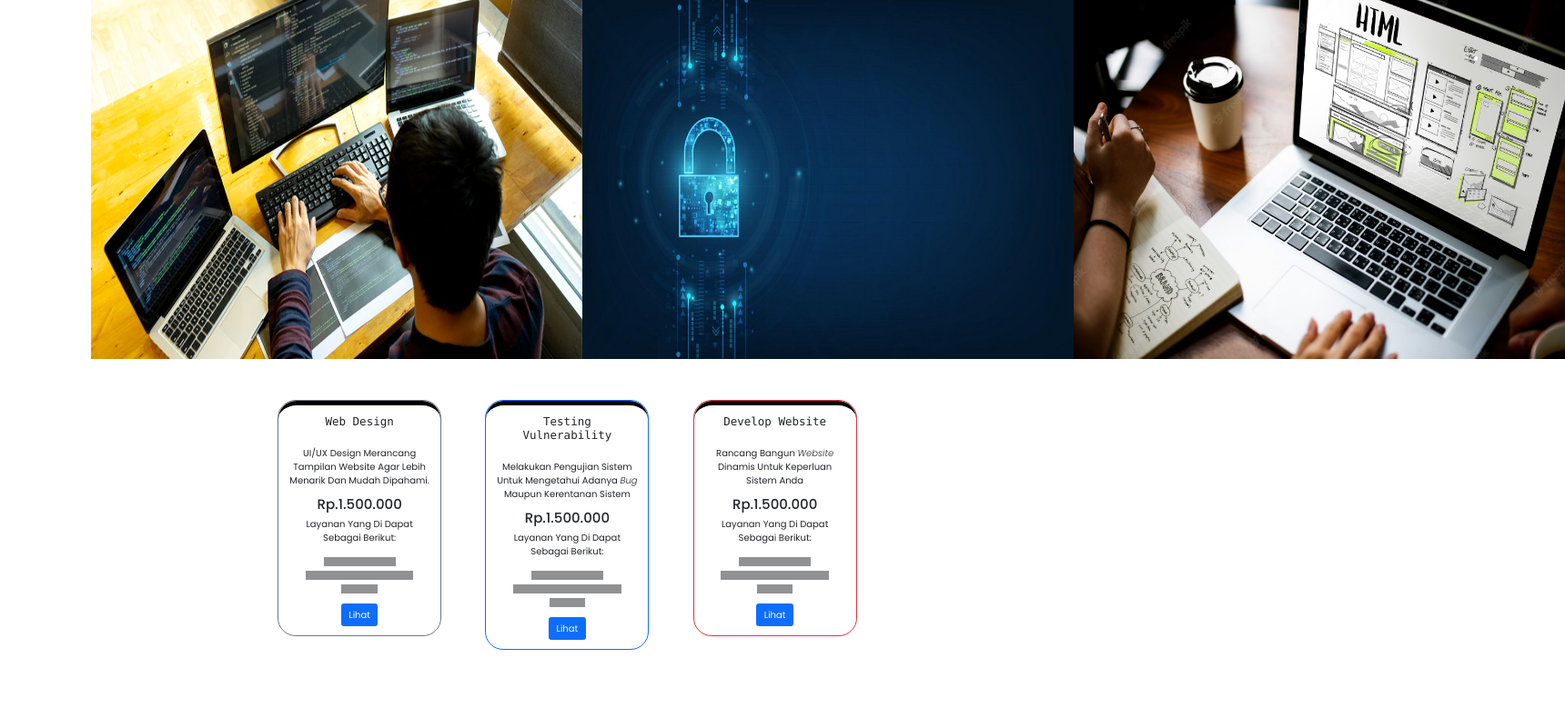
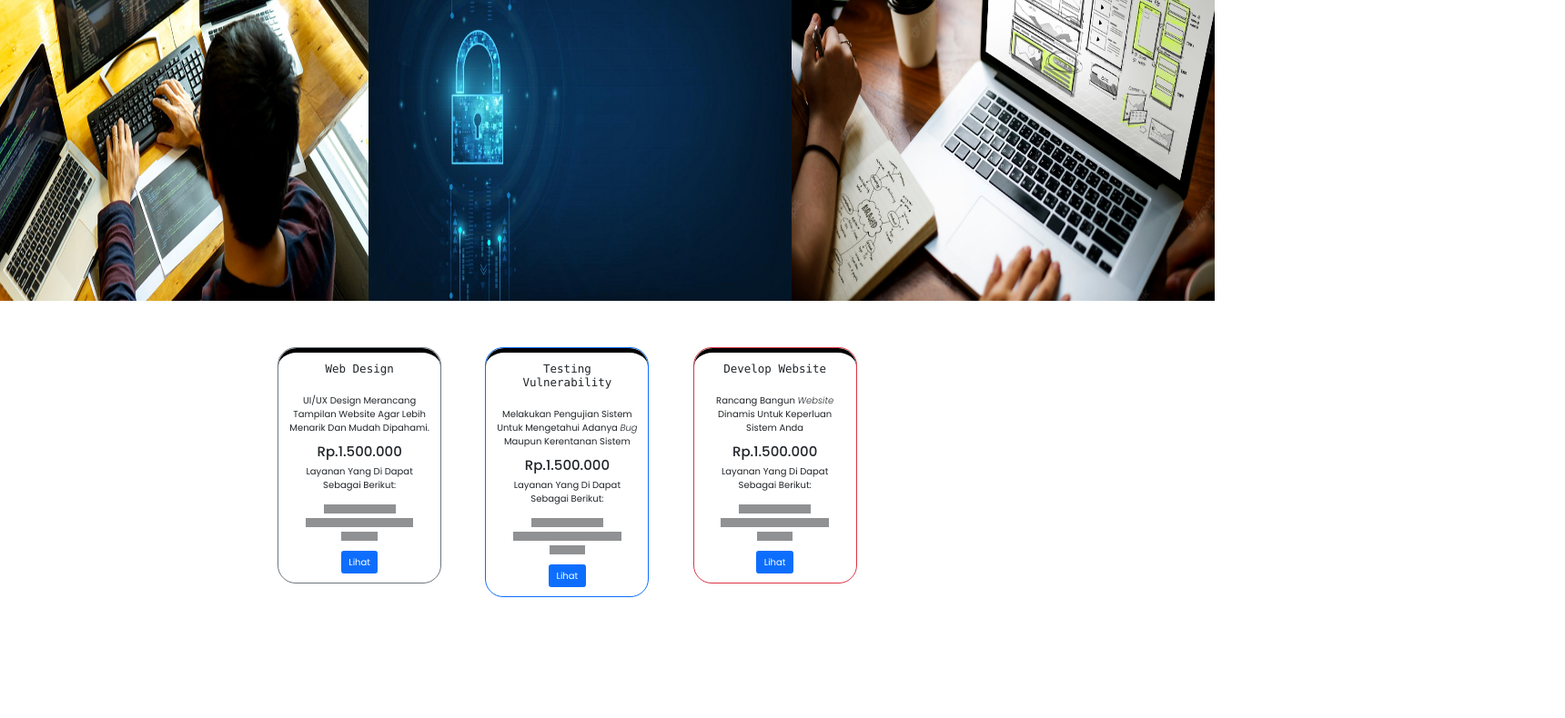
Before and after one commit to skyque1/skyqueweb, a plain HTML site: page web/footert/Footer.html in a window 1280 px wide. Shown: the part 205-995 px from the top of the page at 91% size, 1720 px wide, since content can reach past the window. Drawn offline with nearby package versions, Linux system fonts and the light colour scheme; a script that the page names is missing; files whose address does not match are found by name.

Commit message:
update home

```diff
--- a/web/footert/Footer.html
+++ b/web/footert/Footer.html
@@ -53,8 +53,6 @@
 <!-- Bagian Awal Home Image  -->
 
 <section class="category">
-    <h1 class="heading">TESTING</h1>
-   <br>
    <br>
    <br>
    <br>
@@ -84,6 +82,8 @@
     <br>
 <!-- Bagian Akhir Home Image  -->
         <!--Bagian Awal Card Pricing-->
+        <br>
+        <br>
         <br>
         <br>
         <br>
--- a/web/footert/styles.css
+++ b/web/footert/styles.css
@@ -793,20 +793,21 @@ text-decoration: none;
   color: rgb(165, 1, 1);
   justify-content: space-between;
   font-size: 15px;
-  top: 150px;
+  top: 38px;
   right: 10vh;
-  left: 5vh;
+  left: -10vh;
   width: 100%;
+  height: 61%;
   position: absolute;
   margin-top: 30px;
 
 }
 .imgg{
-  width: 90vh;
-  justify-content: space-between;
-        height: 400px;
-        display: flex;
-        margin-left: 5vh;
+  width: 50%;
+  display: flex;
+  max-width: 100%;
+  margin-right: 5vh;
+
 }
 .centeredd{
   padding: 28vh;
```
